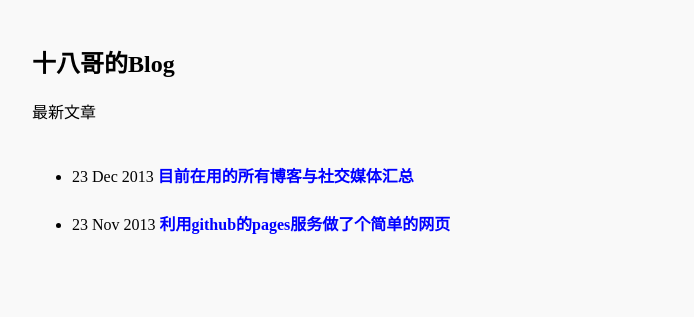
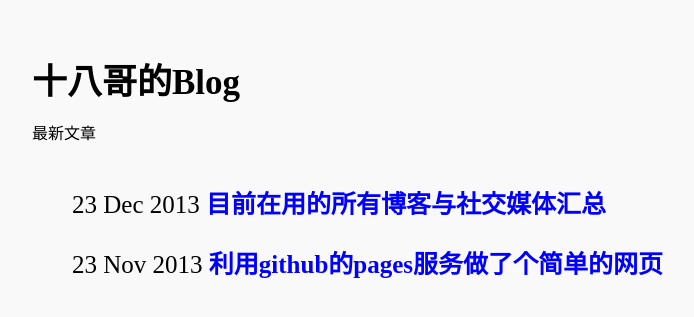
Before and after one commit to cforth/blog, a Jekyll site: the page built from index.html, in a window 1280 px wide. Shown: the top 317 px of the page, without its empty margins (208-902 px from the left). Built offline with Jekyll 4.4.1, drawn with Linux system fonts in a browser that asks for light colours.

Commit message:
改进CSS

```diff
--- a/_layouts/default.html
+++ b/_layouts/default.html
@@ -26,7 +26,31 @@
 
   a:hover {
     text-decoration:underline;
-}
+  }
+
+  h1 {
+    margin:0;
+    font-size:45px;
+  }
+
+  h2 {
+    margin-bottom:0;
+    font-size:35px;
+  }
+
+  h3 {
+    margin-bottom:0;
+    font-size:25px;
+  }
+
+  ul {
+    margin:0;
+  }
+
+  li {
+    list-style:none;
+    font-size:25px;
+  }
 
 </style>
 
```
